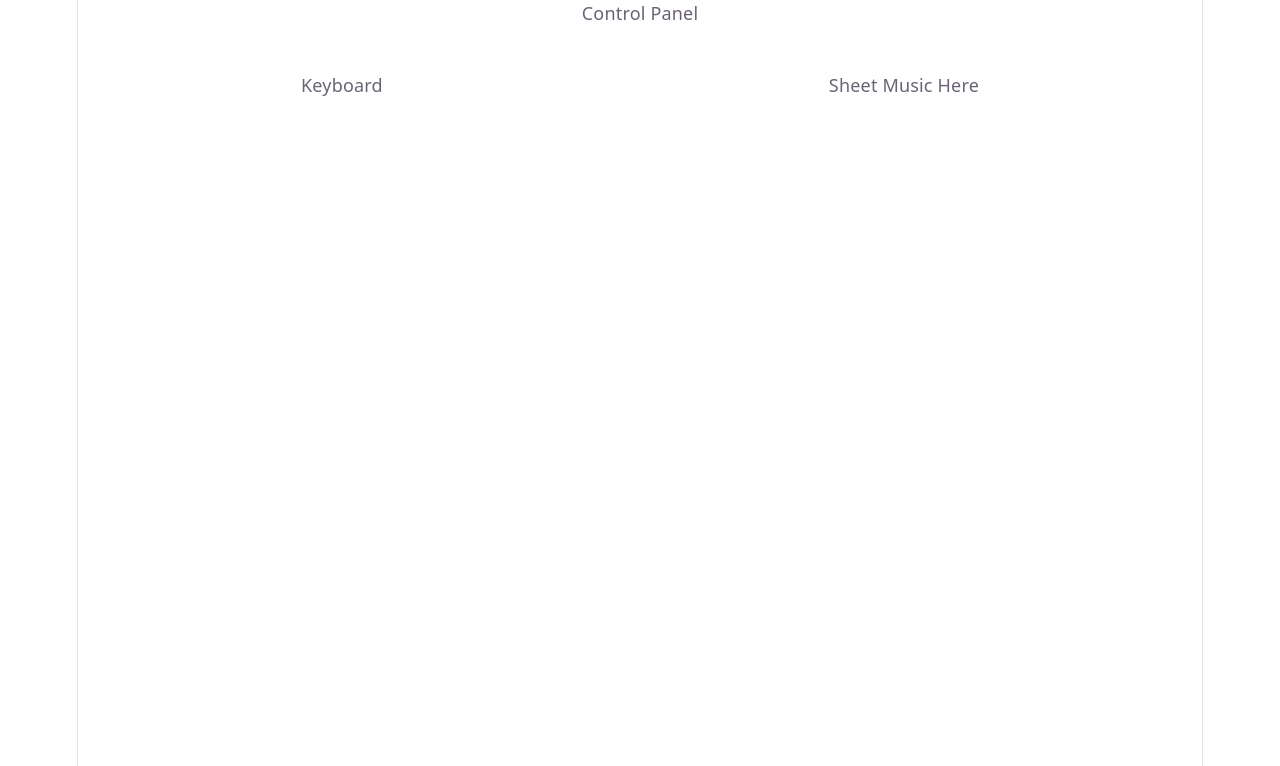
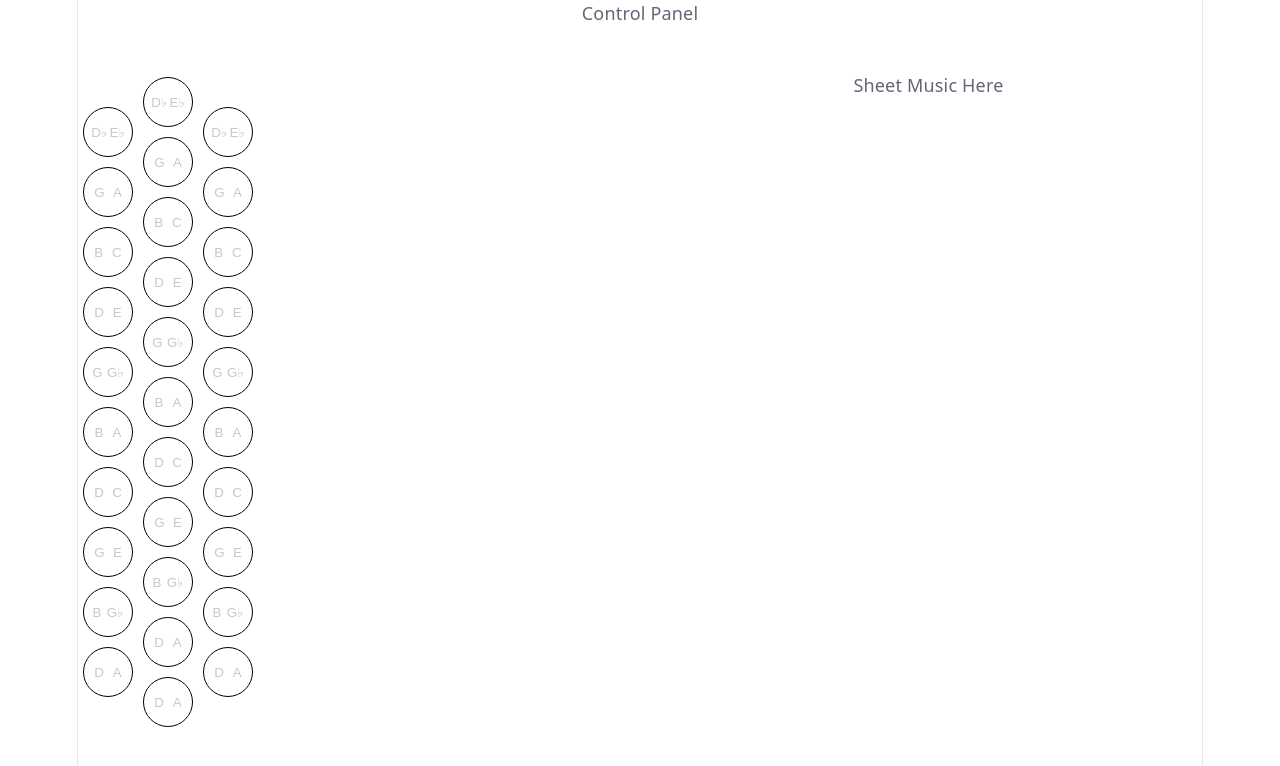
Before and after one commit to VictorFromTheInternet/Diatonic_Accordion_Trainer, a React (Vite) app: page / in a window 1280 px wide. Shown: the top 766 px of the page. Built offline with nearby package versions, Linux system fonts and the light colour scheme.

Commit message:
keyboard basic layout need to update the notes array

```diff
--- a/src/components/AccordionKeyboard.tsx
+++ b/src/components/AccordionKeyboard.tsx
@@ -1,11 +1,76 @@
-import React from 'react'
+import React, { useState } from 'react';
+import { gcf_buttons } from './gcf_tuning'
+
+import './accordionKeyboard.css'
+
+type Note = {
+    id: string
+    row: number,
+    noteIn: number,
+    noteOut: number,
+    labelIn: string,
+    labelOut: string
+}
+
+type AccordionButtonProps = {
+    noteData: Note;
+}
+
+function AccordionButton({noteData}: AccordionButtonProps) {
+  // Local state for visual feedback
+  const [isPressed, setIsPressed] = useState(false);
+
+  const handlePress = () => {
+    setIsPressed(true);
+    // TODO: Trigger sound playback or MIDI event here using noteData.note
+    console.log(`Playing note: ${noteData.noteIn}`);
+    console.log(`Playing note: ${noteData.noteOut}`);
+  };
+
+  const handleRelease = () => {
+    setIsPressed(false);
+    // TODO: Stop sound playback here
+  };
+
+  return (
+    <button
+      onPointerDown={handlePress}
+      onPointerUp={handleRelease}
+      onPointerLeave={handleRelease} // Catch if the user drags their finger off the button
+      className={`accordion-button ${isPressed ? "accordion-button-pressed":""} `}
+    >
+      <span>{noteData.labelIn}</span>
+      <span>{noteData.labelOut}</span>
+    </button>
+  );
+}
 
 function AccordionKeyboard() {
-  return (
-    <div>
-      Keyboard
-    </div>
-  )
+    const accordionNotes: Note[] = gcf_buttons;
+
+
+    return (
+    <>
+      <div className="accordion-keyboard">
+        <div className="accordion-row">
+          {accordionNotes.filter((elm)=>elm.row == 1).map((note) => (
+            <AccordionButton key={note.id} noteData={note} />
+          ))}
+        </div>
+        <div className="accordion-row">
+          {accordionNotes.filter((elm)=>elm.row == 2).map((note) => (
+            <AccordionButton key={note.id} noteData={note} />
+          ))}
+        </div>
+        <div className="accordion-row">
+          {accordionNotes.filter((elm)=>elm.row == 3).map((note) => (
+            <AccordionButton key={note.id} noteData={note} />
+          ))}
+        </div>
+      </div>
+
+    </>
+    )
 }
 
 export default AccordionKeyboard
--- /dev/null
+++ b/src/components/accordionKeyboard.css
@@ -0,0 +1,45 @@
+.accordion-keyboard{
+    display: flex;
+}
+
+.accordion-row{
+    display: flex;
+    flex-direction: column;
+    justify-content: center;
+    align-items: center;
+}
+
+.accordion-button{
+    background-color: rgba(255,255,255,1);
+    border: 1px solid black;
+    border-radius: 50%;
+    width: 50px;
+    height: 50px;
+    margin: 5px;
+    cursor: "pointer";
+
+    display: flex;
+    flex-direction: row;
+    flex-wrap: nowrap;
+    justify-content: center;
+    align-items: center;
+    /* gap: 4px; */
+}
+
+.accordion-button span{
+    display: block;
+    color: rgba(200,200,200,1);
+    flex-grow: 1;
+}
+.accordion-button-pressed {
+    background-color: rgba(255,100,100,1);
+}
+.accordion-button-pressed span {
+    color: white;
+}
+.accordion-button-in span:nth-child(1){
+    display: none;
+}
+.accordion-button-out span:nth-child(2){
+    display: none;
+}
--- /dev/null
+++ b/src/components/chromatic_data.ts
@@ -0,0 +1,14 @@
+export const tone = {
+  C: [16.35, 32.7, 65.41, 130.81, 261.63, 523.25, 1046.5, 2093.0, 4186.01],
+  Db: [17.32, 34.65, 69.3, 138.59, 277.18, 554.37, 1108.73, 2217.46, 4434.92],
+  D: [18.35, 36.71, 73.42, 146.83, 293.66, 587.33, 1174.66, 2349.32, 4698.64],
+  Eb: [19.45, 38.89, 77.78, 155.56, 311.13, 622.25, 1244.51, 2489.02, 4978.03],
+  E: [20.6, 41.2, 82.41, 164.81, 329.63, 659.26, 1318.51, 2637.02],
+  F: [21.83, 43.65, 87.31, 174.61, 349.23, 698.46, 1396.91, 2793.83],
+  Gb: [23.12, 46.25, 92.5, 185.0, 369.99, 739.99, 1479.98, 2959.96],
+  G: [24.5, 49.0, 98.0, 196.0, 392.0, 783.99, 1567.98, 3135.96],
+  Ab: [25.96, 51.91, 103.83, 207.65, 415.3, 830.61, 1661.22, 3322.44],
+  A: [27.5, 55.0, 110.0, 220.0, 440.0, 880.0, 1760.0, 3520.0],
+  Bb: [29.14, 58.27, 116.54, 233.08, 466.16, 932.33, 1864.66, 3729.31],
+  B: [30.87, 61.74, 123.47, 246.94, 493.88, 987.77, 1975.53, 3951.07],
+}
--- /dev/null
+++ b/src/components/gcf_tuning.ts
@@ -0,0 +1,37 @@
+import { tone } from './chromatic_data.ts'
+
+export const gcf_buttons = [
+  { id: "btn-1", row: 1, noteIn: tone.Db[1], noteOut: tone.Eb[1], labelIn: "D♭", labelOut: "E♭" },
+  { id: "btn-2", row: 1, noteIn: tone.G[1], noteOut: tone.A[1], labelIn: "G", labelOut: "A" },
+  { id: "btn-3", row: 1, noteIn: tone.B[1], noteOut: tone.C[1], labelIn: "B", labelOut: "C" },
+  { id: "btn-4", row: 1, noteIn: tone.D[1], noteOut: tone.E[1], labelIn: "D", labelOut: "E" },
+  { id: "btn-5", row: 1, noteIn: tone.G[2], noteOut: tone.Gb[2], labelIn: "G", labelOut: "G♭" },
+  { id: "btn-6", row: 1, noteIn: tone.B[2], noteOut: tone.A[2], labelIn: "B", labelOut: "A" },
+  { id: "btn-7", row: 1, noteIn: tone.D[2], noteOut: tone.C[2], labelIn: "D", labelOut: "C" },
+  { id: "btn-8", row: 1, noteIn: tone.G[3], noteOut: tone.E[3], labelIn: "G", labelOut: "E" },
+  { id: "btn-9", row: 1, noteIn: tone.B[3], noteOut: tone.Gb[3], labelIn: "B", labelOut: "G♭" },
+  { id: "btn-10", row: 1, noteIn: tone.D[3], noteOut: tone.A[3], labelIn: "D", labelOut: "A" },
+
+  { id: "btn-11", row: 2, noteIn: tone.Db[1], noteOut: tone.Eb[1], labelIn: "D♭", labelOut: "E♭" },
+  { id: "btn-12", row: 2, noteIn: tone.G[1], noteOut: tone.A[1], labelIn: "G", labelOut: "A" },
+  { id: "btn-13", row: 2, noteIn: tone.B[1], noteOut: tone.C[1], labelIn: "B", labelOut: "C" },
+  { id: "btn-14", row: 2, noteIn: tone.D[1], noteOut: tone.E[1], labelIn: "D", labelOut: "E" },
+  { id: "btn-15", row: 2, noteIn: tone.G[2], noteOut: tone.Gb[2], labelIn: "G", labelOut: "G♭" },
+  { id: "btn-16", row: 2, noteIn: tone.B[2], noteOut: tone.A[2], labelIn: "B", labelOut: "A" },
+  { id: "btn-17", row: 2, noteIn: tone.D[2], noteOut: tone.C[2], labelIn: "D", labelOut: "C" },
+  { id: "btn-18", row: 2, noteIn: tone.G[3], noteOut: tone.E[3], labelIn: "G", labelOut: "E" },
+  { id: "btn-19", row: 2, noteIn: tone.B[3], noteOut: tone.Gb[3], labelIn: "B", labelOut: "G♭" },
+  { id: "btn-20", row: 2, noteIn: tone.D[3], noteOut: tone.A[3], labelIn: "D", labelOut: "A" },
+  { id: "btn-21", row: 2, noteIn: tone.D[3], noteOut: tone.A[3], labelIn: "D", labelOut: "A" },
+
+  { id: "btn-22", row: 3, noteIn: tone.Db[1], noteOut: tone.Eb[1], labelIn: "D♭", labelOut: "E♭" },
+  { id: "btn-23", row: 3, noteIn: tone.G[1], noteOut: tone.A[1], labelIn: "G", labelOut: "A" },
+  { id: "btn-24", row: 3, noteIn: tone.B[1], noteOut: tone.C[1], labelIn: "B", labelOut: "C" },
+  { id: "btn-25", row: 3, noteIn: tone.D[1], noteOut: tone.E[1], labelIn: "D", labelOut: "E" },
+  { id: "btn-26", row: 3, noteIn: tone.G[2], noteOut: tone.Gb[2], labelIn: "G", labelOut: "G♭" },
+  { id: "btn-27", row: 3, noteIn: tone.B[2], noteOut: tone.A[2], labelIn: "B", labelOut: "A" },
+  { id: "btn-28", row: 3, noteIn: tone.D[2], noteOut: tone.C[2], labelIn: "D", labelOut: "C" },
+  { id: "btn-29", row: 3, noteIn: tone.G[3], noteOut: tone.E[3], labelIn: "G", labelOut: "E" },
+  { id: "btn-30", row: 3, noteIn: tone.B[3], noteOut: tone.Gb[3], labelIn: "B", labelOut: "G♭" },
+  { id: "btn-31", row: 3, noteIn: tone.D[3], noteOut: tone.A[3], labelIn: "D", labelOut: "A" }
+]
```
Also changed, not shown: public/GCF Keyboard Layout Chart.png (added).
